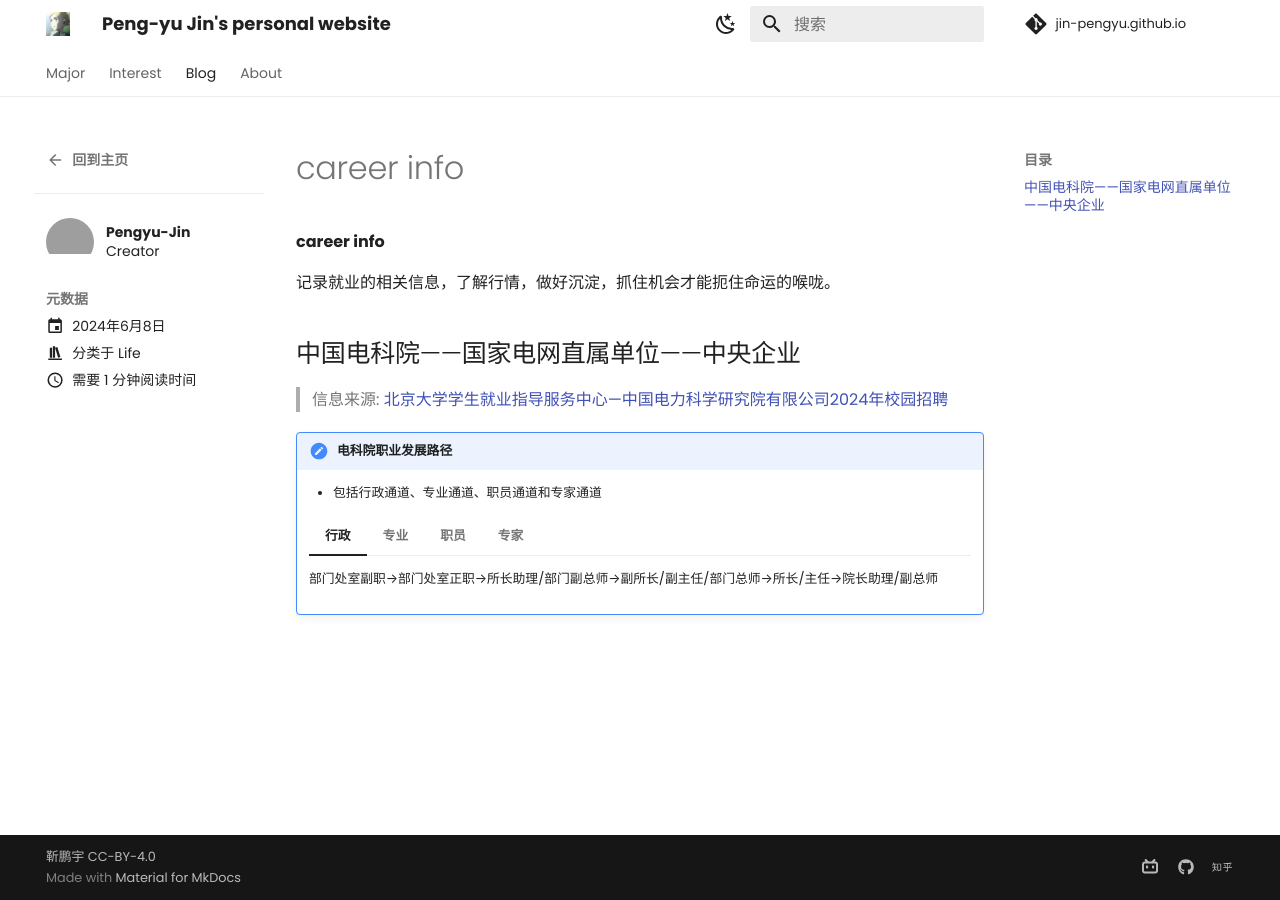
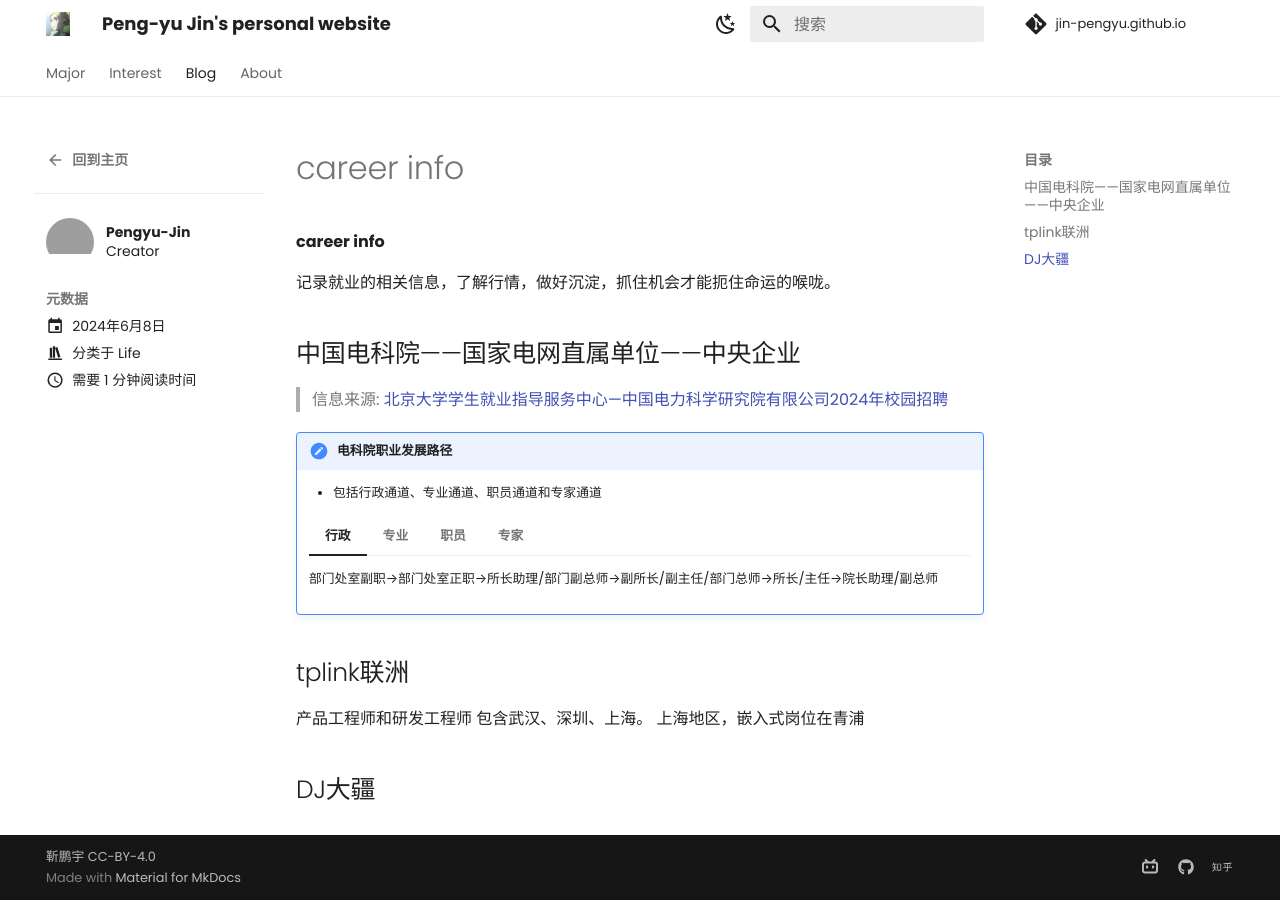
Before and after one commit to Pengyu-Jin/Pengyu-Jin.github.io, an MkDocs documentation site: the page built from docs/blog/posts/career.md, in a window 1280 px wide. Built offline with MkDocs 1.6.1 and Material for MkDocs 9.7.7, drawn with Linux system fonts in a browser that asks for light colours; comment, search, counter and statistics services are not loaded; grey boxes are pictures that could not be loaded.

Commit message:
research20240612-a

```diff
--- a/docs/blog/posts/career.md
+++ b/docs/blog/posts/career.md
@@ -43,3 +43,11 @@
     === "专家"
 
         优秀技术专家（专业方向技术骨干）→高级技术专家（专业方向技术带头人）→首席技术专家（技术领域学术带头人）
+
+
+## tplink联洲
+产品工程师和研发工程师
+包含武汉、深圳、上海。
+上海地区，嵌入式岗位在青浦
+
+## DJ大疆
```
